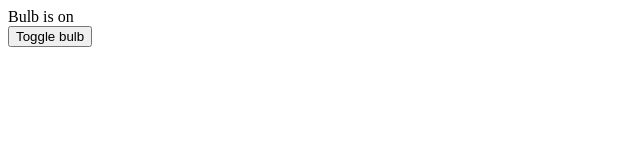
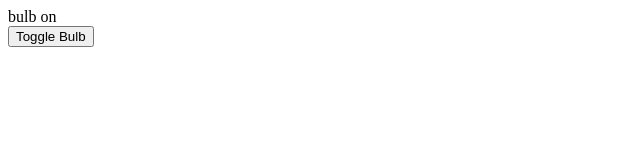
Before and after one commit to vinsmokejazz/learning-log, a React (Vite) app in the folder react-prc/: page / in a window 1280 px wide. Shown: the top 160 px of the page, without its empty margins (0-640 px from the left). Built offline with nearby package versions, Linux system fonts and the light colour scheme.

Commit message:
bulb components

```diff
--- a/react-prc/src/App.jsx
+++ b/react-prc/src/App.jsx
@@ -1,4 +1,4 @@
-import React, { useState } from "react";
+import { useState } from "react"
 
 function App(){
   return <div>
@@ -7,24 +7,24 @@ function App(){
 }
 
 function LightBulb(){
-    const[bulbOn, setBulbOn]=useState(true);
   return <div>
-      <BulbState bulbOn={bulbOn} />
-      <ToggleBulbState setBulbOn={setBulbOn}/>
+    <BulbState/>
+    <ToggleBulbState/>
+    <button>Toggle Bulb</button>
+  </div>
+}
+
+function BulbState(){
+  const [bulbOn,setBulbOn]=useState(true);
+  return <div>
+    {bulbOn? "bulb on": "bulb off"}
   </div>
 
 }
 
-  function BulbState({bulbOn}){
-    return <div>
-      {bulbOn ? "Bulb is on" : "NOT on"}
-    </div>
+function ToggleBulbState(){
+
 }
 
-  function ToggleBulbState({setBulbOn}){
-    return <div>
-      <button onClick={()=>setBulbOn((prev)=>!prev)}>Toggle bulb</button>
-    </div>
-  }
 
-export default App;
+export default App
```
Lines whose indentation alone changed are shown as unchanged.
